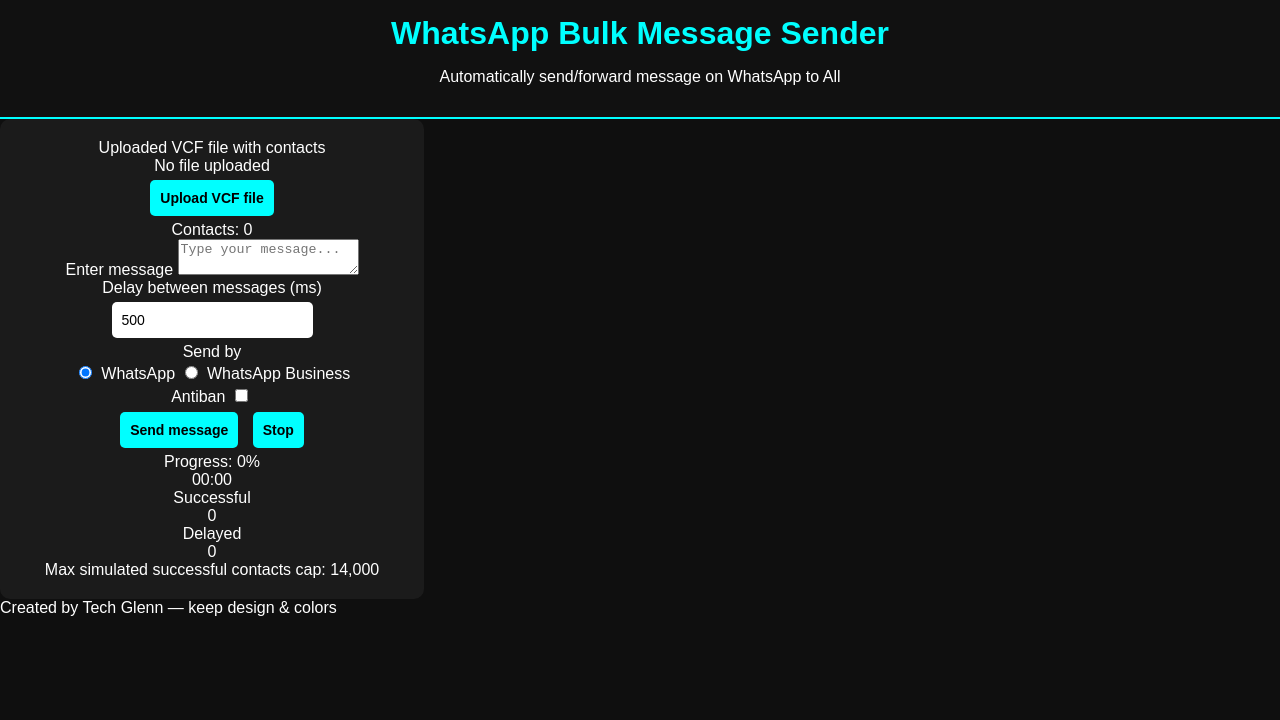
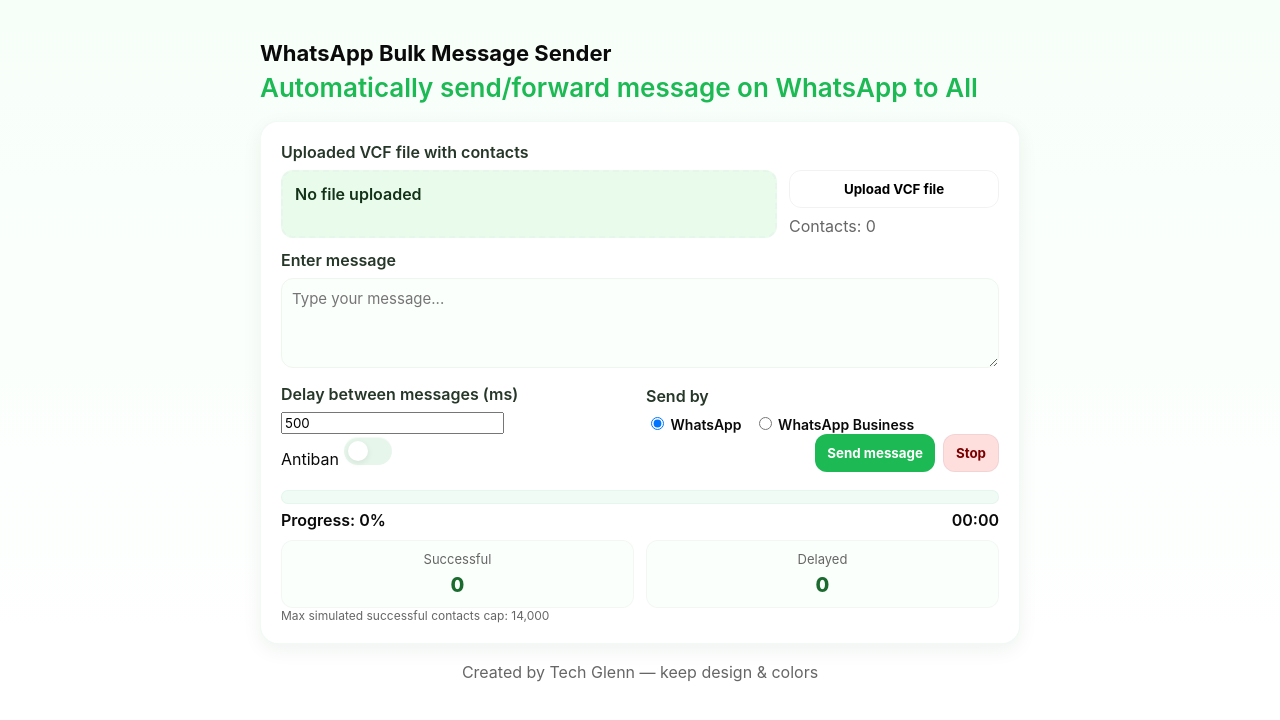
Before and after one commit to Glenn254/Whatsbulksender, a plain HTML site: page index.html in a window 1280 px wide. Drawn offline with Linux system fonts and the light colour scheme.

Commit message:
Update style.css

```diff
--- a/style.css
+++ b/style.css
@@ -1,77 +1,182 @@
-/* General page styling */
-body {
-  font-family: Arial, sans-serif;
-  background: #0f0f0f;
-  color: #fff;
-  margin: 0;
-  padding: 0;
+:root{
+  --green:#1db954;
+  --green-soft:#e9fcec;
+  --dark:#0a0a0a;
+  --muted:#666;
+  --card-bg:#ffffff;
+  --radius:14px;
+  --accent:#aef3b9;
 }
 
-/* Header section */
-header {
-  background: #111;
-  text-align: center;
-  padding: 15px 0;
-  border-bottom: 2px solid #0ff;
+*{box-sizing:border-box;font-family:Inter, system-ui, -apple-system, "Segoe UI", Roboto, "Helvetica Neue", Arial;}
+
+body{
+  margin:0;
+  background: linear-gradient(180deg, #f7fff9 0%, #ffffff 100%);
+  color:var(--dark);
+  -webkit-font-smoothing:antialiased;
+  -moz-osx-font-smoothing:grayscale;
+  padding:28px;
 }
 
-h1 {
-  color: #0ff;
-  margin: 0;
+.app{
+  max-width:760px;
+  margin:12px auto;
 }
 
-/* Dashboard summary cards */
-.dashboard {
-  display: flex;
-  justify-content: space-around;
-  margin: 20px;
+.header{
+  text-align:left;
+  margin-bottom:18px;
+}
+.header h1{
+  margin:0;
+  font-size:22px;
+}
+.subtitle{
+  margin:6px 0 0 0;
+  font-weight:600;
+  color:var(--green);
+  font-size:26px;
 }
 
-.card {
-  background: #1b1b1b;
-  padding: 20px;
-  border-radius: 10px;
-  text-align: center;
-  width: 30%;
+.card{
+  background:var(--card-bg);
+  border-radius:18px;
+  padding:20px;
+  box-shadow: 0 6px 20px rgba(25,50,40,0.06);
+  border:1px solid rgba(20,160,80,0.06);
 }
 
-.card h3 {
-  color: #0ff;
+.field-label{
+  display:block;
+  margin-bottom:8px;
+  font-weight:600;
+  color:#263729;
 }
 
-/* New order form and orders table */
-.new-order,
-.orders-list {
-  background: #1b1b1b;
-  margin: 20px;
-  padding: 20px;
-  border-radius: 10px;
+.upload-row{
+  display:flex;
+  gap:12px;
+  align-items:flex-start;
+  margin-bottom:12px;
+}
+.contacts-box{
+  flex:1;
+  min-height:68px;
+  border-radius:12px;
+  padding:12px;
+  border:2px dashed #e6f6ea;
+  background:var(--green-soft);
+  color:#133217;
+  font-weight:600;
 }
 
-input, select, button {
-  padding: 10px;
-  margin: 5px;
-  border: none;
-  border-radius: 5px;
-  font-size: 14px;
+.upload-controls{
+  display:flex;
+  flex-direction:column;
+  gap:8px;
+  width:210px;
+}
+.btn{
+  padding:10px 12px;
+  border-radius:12px;
+  border:0;
+  background:transparent;
+  cursor:pointer;
+  font-weight:700;
+  box-shadow:none;
+  border:1px solid rgba(0,0,0,0.05);
+}
+.btn.primary{
+  background:var(--green);
+  color:#fff;
+  border:0;
+}
+.btn.danger{
+  background:#ffdede;
+  color:#7a0000;
 }
 
-button {
-  background: #0ff;
-  color: #000;
-  cursor: pointer;
-  font-weight: bold;
+.muted{color:var(--muted);}
+
+textarea{
+  width:100%;
+  min-height:90px;
+  resize:vertical;
+  border-radius:12px;
+  padding:10px;
+  border:1px solid #eef6ee;
+  background:#fbfffc;
+  font-size:15px;
+  margin-bottom:12px;
 }
 
-/* Table styling */
-table {
-  width: 100%;
-  border-collapse: collapse;
-  margin-top: 10px;
+.two-cols{display:flex; gap:12px;}
+.two-cols > div{flex:1}
+
+.radio-row{display:flex; gap:12px; align-items:center}
+.radio-row label{font-weight:600; font-size:14px}
+
+.row{display:flex; align-items:center}
+.space-between{justify-content:space-between; align-items:center}
+.controls-small{display:flex; gap:8px}
+
+.switch{
+  display:inline-block;
+  position:relative;
+  width:48px;
+  height:28px;
+}
+.switch input{display:none}
+.slider{
+  position:absolute;
+  inset:0;
+  border-radius:999px;
+  background:#e6f6ea;
+  transition:all .2s;
+  box-shadow: inset 0 1px 0 rgba(255,255,255,0.5);
+}
+.slider:before{
+  content:'';
+  position:absolute;
+  width:20px;height:20px;
+  left:4px; top:4px;
+  background:white;
+  border-radius:50%;
+  transition:all .2s;
+  box-shadow:0 2px 6px rgba(0,0,0,0.08);
+}
+.switch input:checked + .slider{
+  background:var(--green);
+}
+.switch input:checked + .slider:before{
+  transform:translateX(20px);
 }
 
-th, td {
-  padding: 10px;
-  border-bottom: 1px solid #333;
-  text-align: left;
+.progress-wrap{
+  margin-top:18px;
 }
+.progress-bar{
+  width:100%;
+  height:14px;
+  background:#f1fbf6;
+  border-radius:99px;
+  overflow:hidden;
+  border:1px solid rgba(20,160,80,0.06);
+}
+.progress-bar span{
+  display:block;
+  height:100%;
+  width:0%;
+  background:linear-gradient(90deg,var(--green) 0%, #8fe99a 100%);
+  transition:width .2s linear;
+}
+.progress-labels{display:flex; justify-content:space-between; margin-top:6px; font-weight:600}
+
+.counters{display:flex; gap:12px; margin-top:10px}
+.stat{flex:1; background:#fbfffc; padding:10px; border-radius:12px; text-align:center; border:1px solid rgba(0,0,0,0.03)}
+.stat-title{font-size:13px; color:var(--muted); margin-bottom:6px}
+.stat-value{font-size:20px; font-weight:800; color:#1b6b2f}
+
+.footer{margin-top:18px; text-align:center}
+.small{font-size:12px}
```
